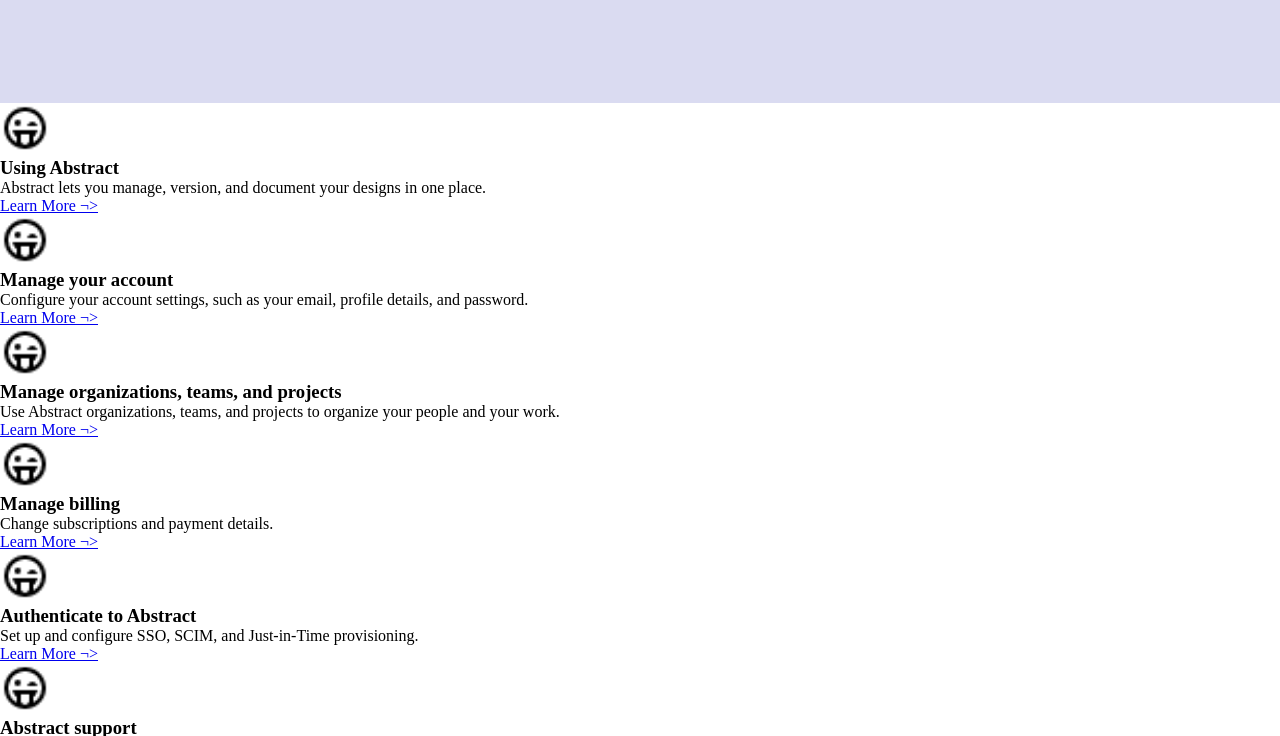
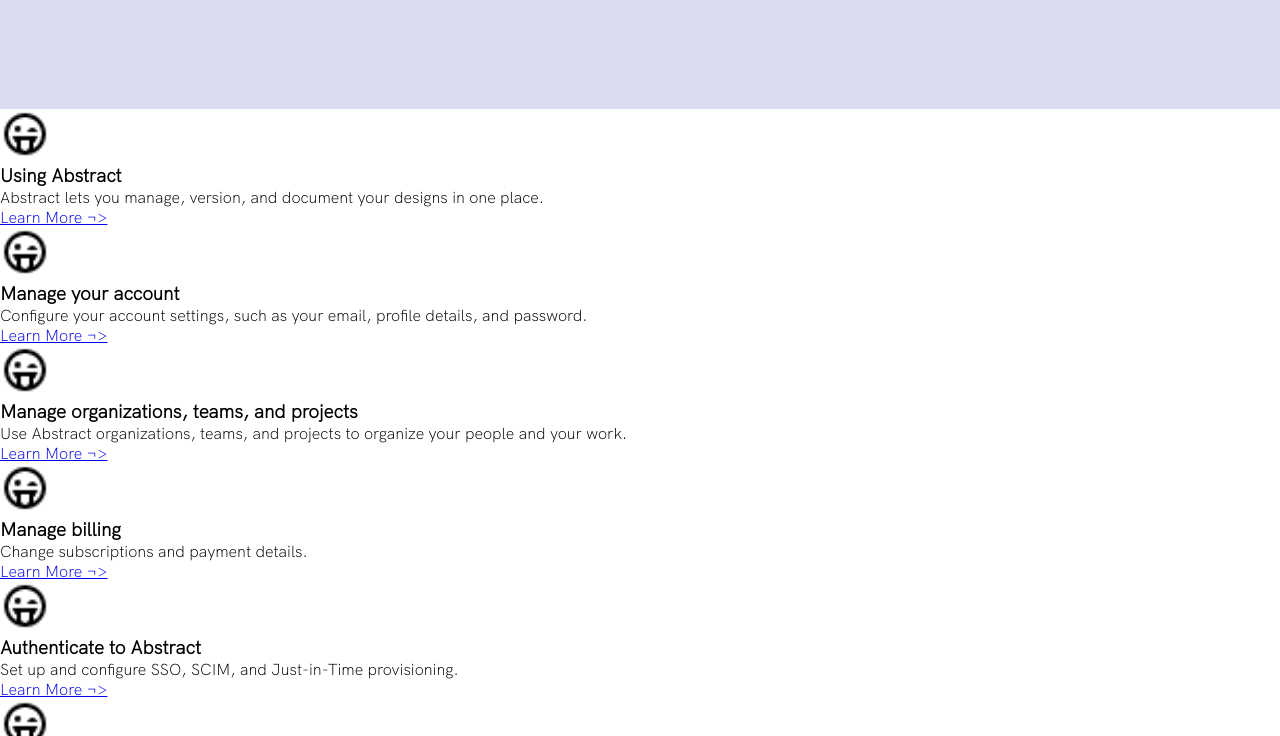
Before and after one commit to AmandaPardinho/Hydra, a plain HTML site: page Abstract/index.html in a window 1280 px wide. Shown: the part 391-1127 px from the top of the page. Drawn offline with Linux system fonts and the light colour scheme.

Commit message:
Re-inserting the HKGrotesk-Light font into the text

```diff
--- a/Abstract/style/style.css
+++ b/Abstract/style/style.css
@@ -1,6 +1,10 @@
 @font-face{
     font-family: HKGrotesk-Light;
     src: url('/assets/font/HKGrotesk-Light.ttf');
+}
+
+.all-text{
+    font-family: 'HKGrotesk-Light', sans-serif;
 }
 
 .menu{
```
